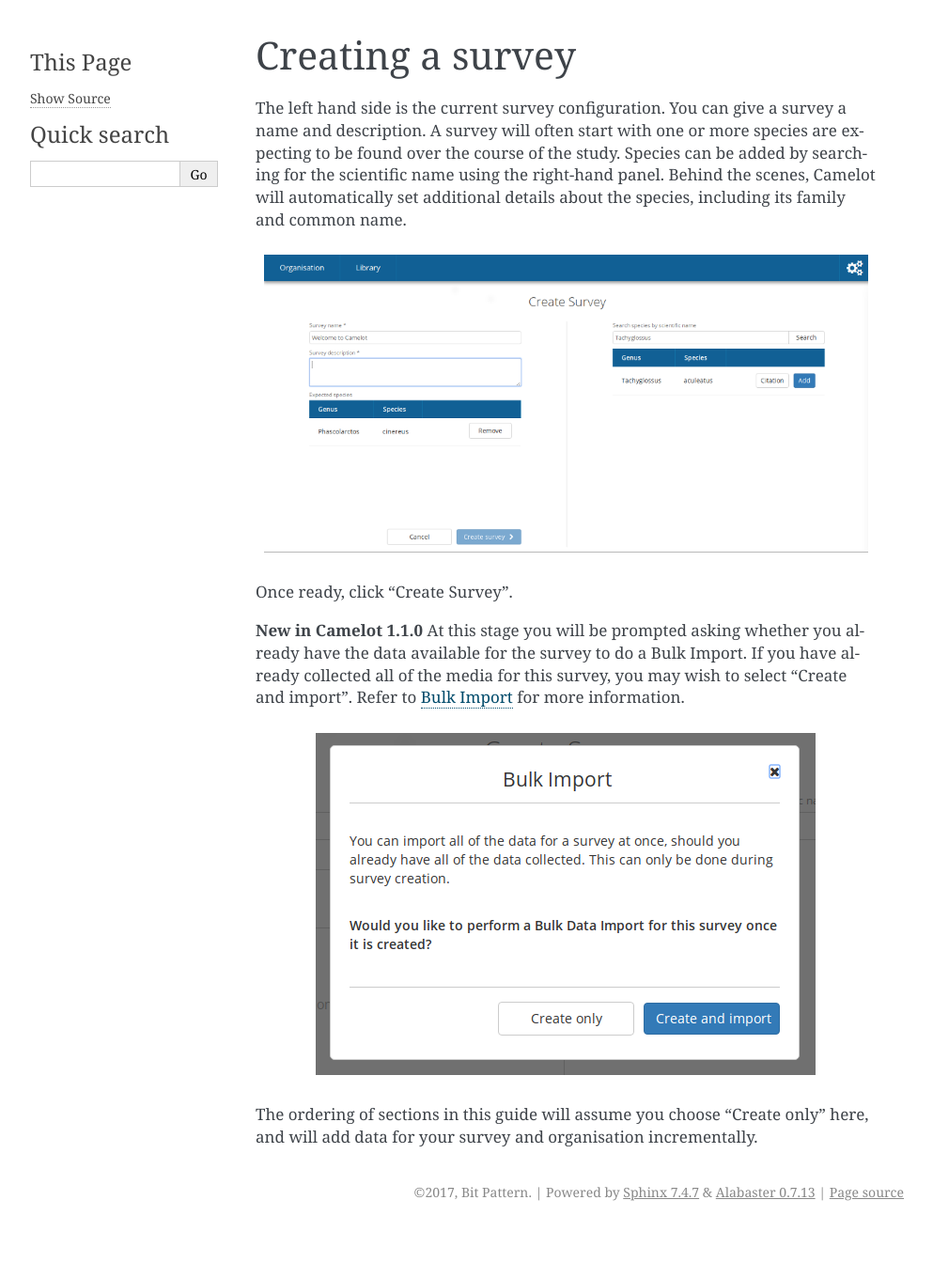
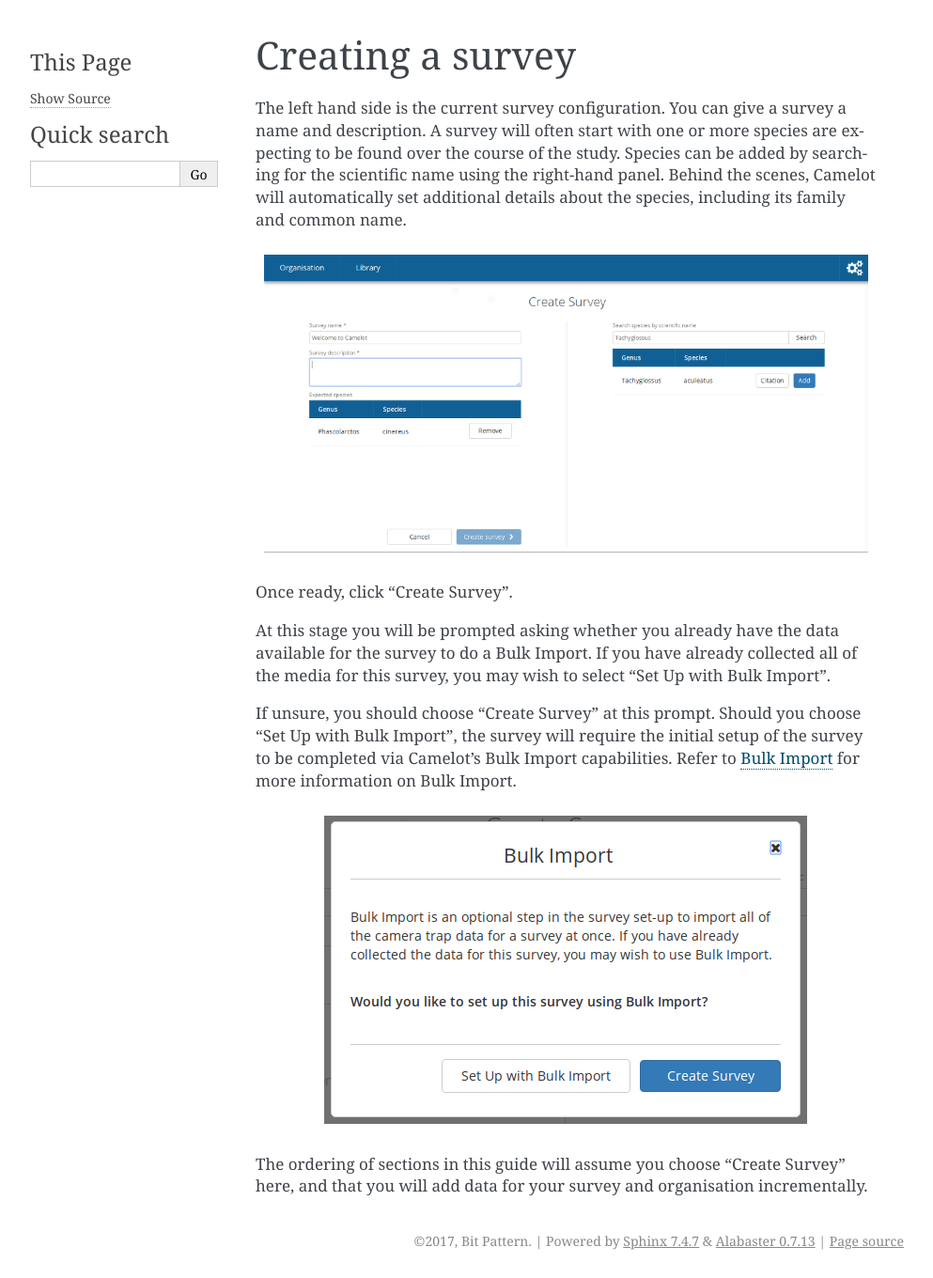
Before and after one commit to heidihendry/camelot, a Sphinx documentation site: the page built from doc/survey.rst, in a window 1280 px wide. Shown: the whole page at 94% size, without its empty margins (148-1141 px from the left). Built offline with Sphinx 7.4.7, drawn with Linux system fonts in a browser that asks for light colours; before the commit the page ends 1308 px from its top, so only the background shows below that.

Commit message:
Update documentation.

```diff
--- a/doc/bulkimport.rst
+++ b/doc/bulkimport.rst
@@ -1,7 +1,5 @@
 Bulk Import
 -----------
-
-**New in Camelot 1.1.0**
 
 A Bulk Import in Camelot provides a means to import a survey's worth of
 data at once. You're not left to your own devices when it comes to
--- a/doc/survey.rst
+++ b/doc/survey.rst
@@ -14,15 +14,19 @@ name.
 
 Once ready, click "Create Survey".
 
-**New in Camelot 1.1.0** At this stage you will be prompted asking
-whether you already have the data available for the survey to do a Bulk
-Import. If you have already collected all of the media for this survey,
-you may wish to select "Create and import". Refer to `Bulk
-Import <#bulk-import>`__ for more information.
+At this stage you will be prompted asking whether you already have the data
+available for the survey to do a Bulk Import. If you have already collected
+all of the media for this survey, you may wish to select "Set Up with Bulk
+Import".
+
+If unsure, you should choose "Create Survey" at this prompt. Should you choose
+"Set Up with Bulk Import", the survey will require the initial setup of the
+survey to be completed via Camelot's Bulk Import capabilities.  Refer to `Bulk
+Import <#bulk-import>`__ for more information on Bulk Import.
 
 .. figure:: screenshot/survey-bulk-import-prompt.png
-   :alt:
+   :alt: Bulk Import prompt
 
-The ordering of sections in this guide will assume you choose "Create
-only" here, and will add data for your survey and organisation
+The ordering of sections in this guide will assume you choose "Create Survey"
+here, and that you will add data for your survey and organisation
 incrementally.
```
Also changed, not shown: CHANGELOG.md (+2 -0 lines), doc/library.rst (+6 -6 lines), doc/settings.rst (+4 -5 lines), doc/screenshot/library-identify-selection.png (added), doc/screenshot/library-identify.png, doc/screenshot/survey-bulk-import-prompt.png.
